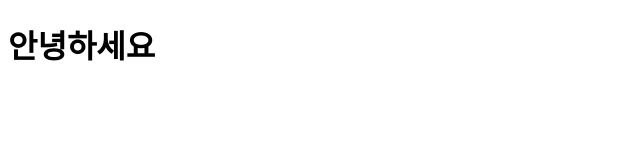
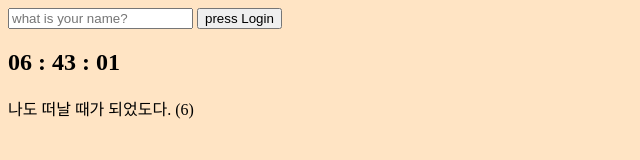
Before and after one commit to moonkyuchan/nomad-js, a plain HTML site: page index.html in a window 1280 px wide. Shown: the whole page, without its empty margins (0-640 px from the left). Drawn offline with Linux system fonts and the light colour scheme.

Commit message:
clock 작업 완료

```diff
--- /dev/null
+++ b/CSS/style.css
@@ -0,0 +1,6 @@
+body {
+  background-color: bisque;
+}
+.hidden {
+  display: none;
+}
--- /dev/null
+++ b/JS/background.js
@@ -0,0 +1 @@
+const images = ["01.jpeg", "02.jpeg", "03.jpeg"];
--- /dev/null
+++ b/JS/clock.js
@@ -0,0 +1,12 @@
+const clock = document.querySelector("#clock");
+
+function showClock() {
+  const date = new Date();
+  const hour = String(date.getHours()).padStart(2, "0");
+  const minutes = String(date.getMinutes()).padStart(2, "0");
+  const seconds = String(date.getSeconds()).padStart(2, "0");
+  clock.innerText = `${hour} : ${minutes} : ${seconds}`;
+}
+
+showClock();
+setInterval(showClock, 1000);
--- /dev/null
+++ b/JS/greeting.js
@@ -0,0 +1,29 @@
+const loginForm = document.querySelector("#login-form");
+const loginInput = document.querySelector("#login-form input");
+const loginBtn = document.querySelector("#login-form button");
+const greeting = document.querySelector("#greeting");
+
+const HIDDEN_CLASS = "hidden";
+const USERNAME_KEY = "username";
+
+function handleLoginSubmit(event) {
+  event.preventDefault();
+  const username = loginInput.value;
+  loginForm.classList.add(HIDDEN_CLASS);
+  localStorage.setItem(USERNAME_KEY, username);
+  paintGreeting(username);
+}
+
+function paintGreeting(username) {
+  greeting.innerText = `hello + ${username}`;
+  greeting.classList.remove(HIDDEN_CLASS);
+}
+
+const savedUsername = localStorage.getItem(USERNAME_KEY);
+
+if (savedUsername === null) {
+  loginForm.classList.remove(HIDDEN_CLASS);
+  loginForm.addEventListener("submit", handleLoginSubmit);
+} else {
+  paintGreeting(savedUsername);
+}
--- /dev/null
+++ b/JS/quotes.js
@@ -0,0 +1,34 @@
+const quotes = [
+  {
+    quote: "나는 그 누구와도 싸우지 않았노라",
+    author: "(1)",
+  },
+  {
+    quote: "싸울만한 상대가 없었기에",
+    author: "(2)",
+  },
+  {
+    quote: "나는 자연을 사랑했고, 예술을 사랑했노라",
+    author: "(3)",
+  },
+  {
+    quote: "나는 삶의 불씨에 두 손을 녹였노라",
+    author: "(4)",
+  },
+  {
+    quote: "이제 그 불씨가 꺼지려하니,",
+    author: "(5)",
+  },
+  {
+    quote: "나도 떠날 때가 되었도다.",
+    author: "(6)",
+  },
+];
+
+const quote = document.querySelector("#quote span:first-child");
+const author = document.querySelector("#quote span:last-child");
+
+const showQuote = quotes[Math.floor(Math.random() * quotes.length)];
+
+quote.innerText = showQuote.quote;
+author.innerText = showQuote.author;
--- a/index.html
+++ b/index.html
@@ -3,12 +3,28 @@
   <head>
     <meta charset="utf-8" />
     <meta http-equiv="X-UA-Compatible" content="IE=edge" />
-    <title>Page Title</title>
+    <title>it's Moon!!!</title>
     <meta name="viewport" content="width=device-width, initial-scale=1" />
-    <link rel="stylesheet" type="text/css" href="style.css" />
+    <link rel="stylesheet" type="text/css" href="CSS/style.css" />
   </head>
   <body>
-    <h1>안녕하세요</h1>
-    <script src="app.js"></script>
+    <form id="login-form" class="hidden">
+      <input
+        required
+        maxlength="15"
+        type="text"
+        placeholder="what is your name?"
+      />
+      <button>press Login</button>
+    </form>
+    <h1 id="greeting" class="hidden"></h1>
+    <h2 id="clock"></h2>
+    <div id="quote">
+      <span></span>
+      <span></span>
+    </div>
+    <script src="JS/clock.js"></script>
+    <script src="JS/greeting.js"></script>
+    <script src="JS/quotes.js"></script>
   </body>
 </html>
```
Also changed, not shown: IMG/02.jpeg (added), IMG/03.jpeg (added), app.js (deleted), style.css (deleted), 3 other files.
